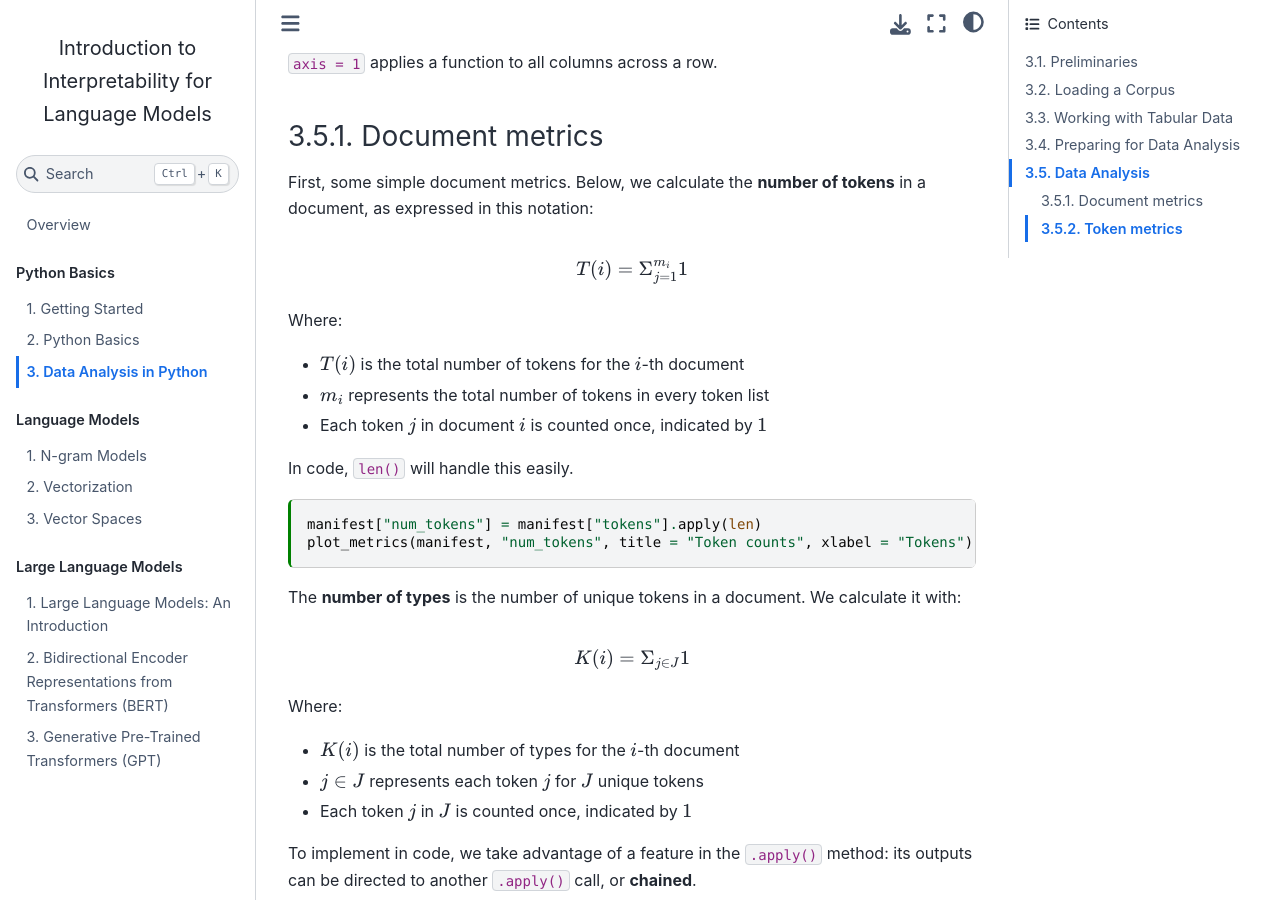
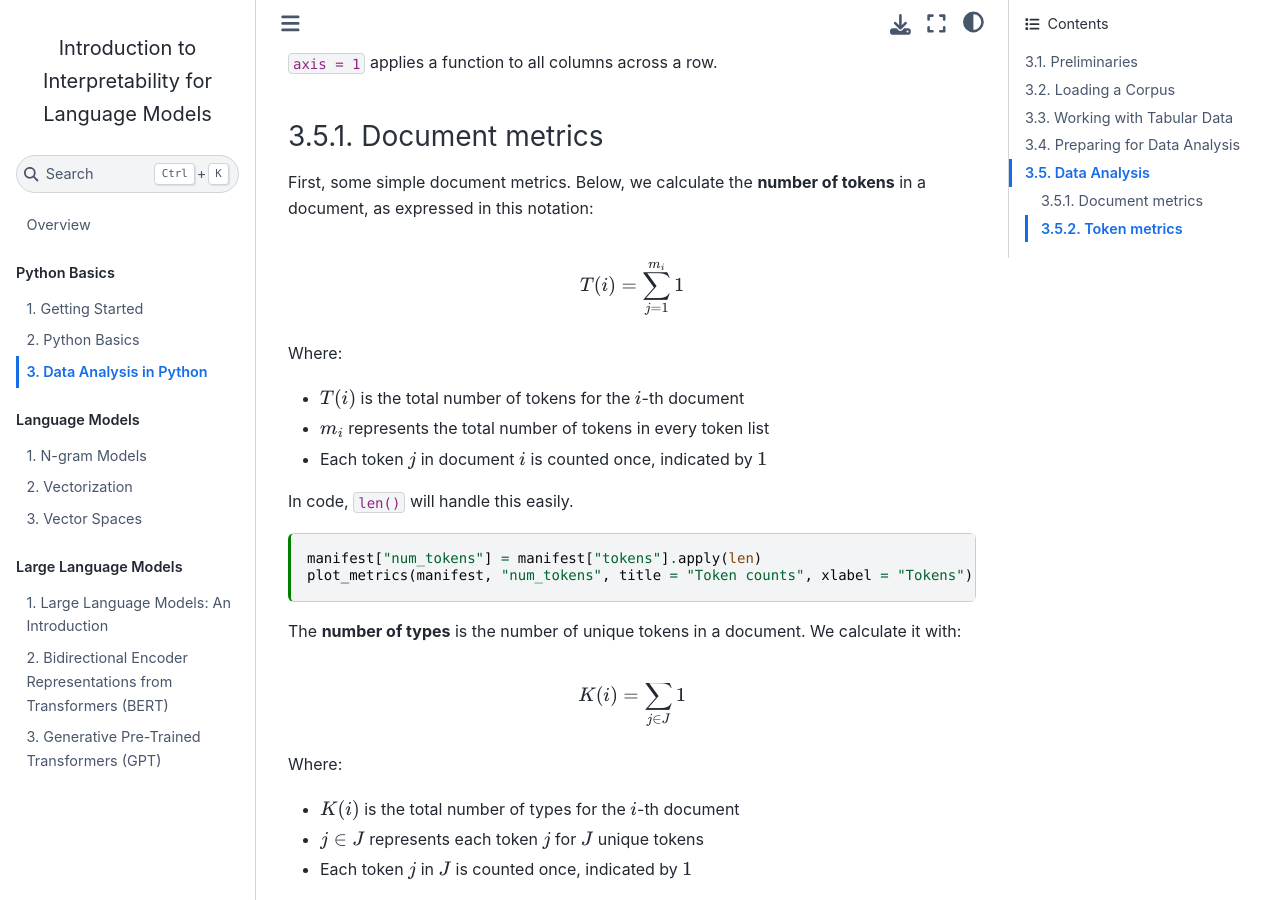
Before and after one commit to t-shoemaker/2024_dtl_lm-interpretability, a Jupyter Book: the page built from chapters/03_data-analysis-basics.md, in a window 1280 px wide and 900 px high, scrolled down 9344 px. Built offline with Jupyter Book 1.0.4 settings and Sphinx 7.4.7 and the Sphinx Book theme 1.1.4, drawn with Linux system fonts in a browser that asks for light colours.

Commit message:
Equation tweaks

```diff
--- a/chapters/03_data-analysis-basics.md
+++ b/chapters/03_data-analysis-basics.md
@@ -501,7 +501,7 @@ First, some simple document metrics. Below, we calculate the **number of
 tokens** in a document, as expressed in this notation:
 
 $$
-T(i) = \Sigma_{j=1}^{m_i}1
+T(i) = \sum_{j=1}^{m_i}1
 $$
 
 Where:
@@ -521,7 +521,7 @@ The **number of types** is the number of unique tokens in a document. We
 calculate it with:
 
 $$
-K(i) = \Sigma_{j \in J}1
+K(i) = \sum_{j \in J}1
 $$
 
 Where:
```
Also changed, not shown: chapters/05_vectorization.md (+1 -1 lines).
